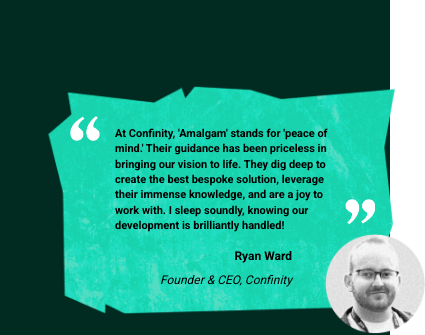
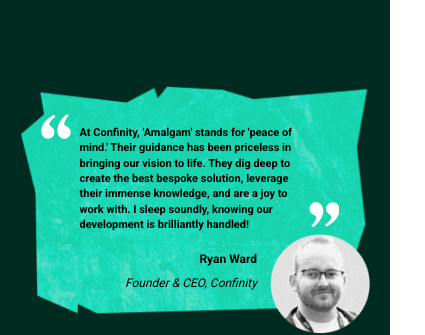
Before and after one commit to Ruben-amalgam/amalgam-react, a React (Create React App) app: page /amalgam-react/startups in a window 390 px wide. Shown: the part 826-1161 px from the top of the page, 425 px wide, since content can reach past the window. Built offline with nearby package versions, Linux system fonts and the light colour scheme.

Commit message:
adjustments

```diff
--- a/src/assets/components/TestimonialBanner/green-banner.css
+++ b/src/assets/components/TestimonialBanner/green-banner.css
@@ -77,7 +77,7 @@
 @media (max-width: 560px) {
     .green-banner {
         position: relative;
-        width: 405px;
+        width: 100%;
         height: 268px;
         color: white;
         background: url('../../images/GreenBackground.png') no-repeat center/cover;
@@ -95,8 +95,8 @@
         position: absolute;
         width: 30px;
         height: 25px;
-        bottom: 110px;
-        right: 50px;
+        bottom: 40%;
+        right: 9%;
     }
 
     .green-banner-left-quotes {
@@ -104,15 +104,15 @@
         position: absolute;
         width: 30px;
         height: 25px;
-        left: 50px;
-        top: 50px;
+        left: 6%;
+        top: 18%;
     }
 
     .green-banner :nth-child(4) {
         position: relative;
-        left: 95px;
-        top: 60px;
-        width: 225px;
+        left: 17%;
+        top: 22%;
+        width: 62%;
         color: var(--Text-primary, #000);
         font-family: Roboto;
         font-size: 11px;
@@ -124,8 +124,8 @@
 
     .green-banner-title {
         position: absolute;
-        left: 140px;
-        bottom: 30px;
+        left: 30%;
+        bottom: 10%;
         color: black;
     }
 
```
